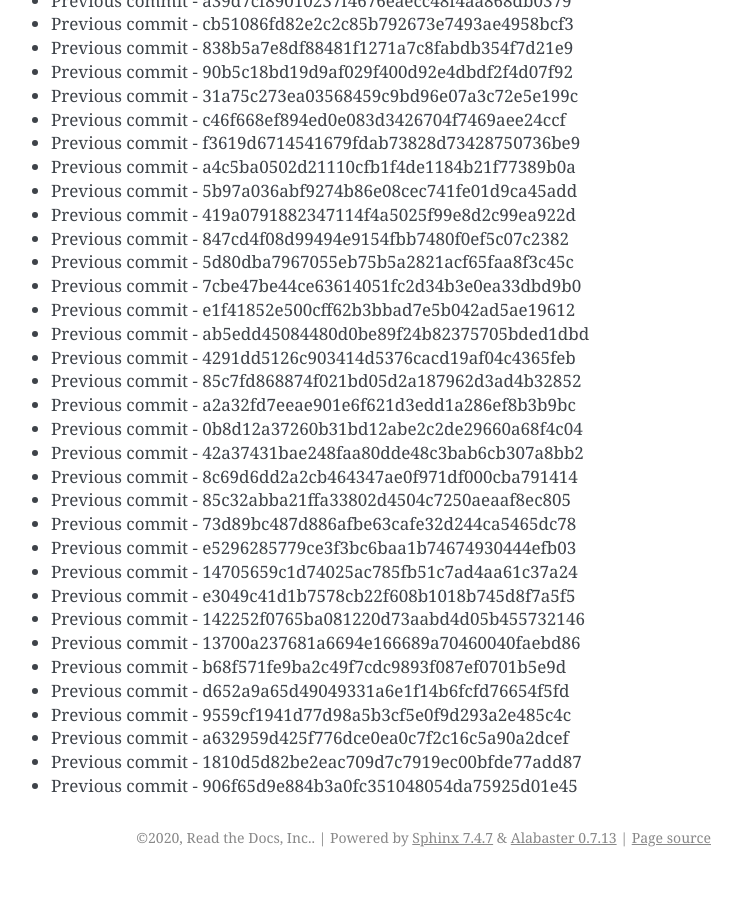
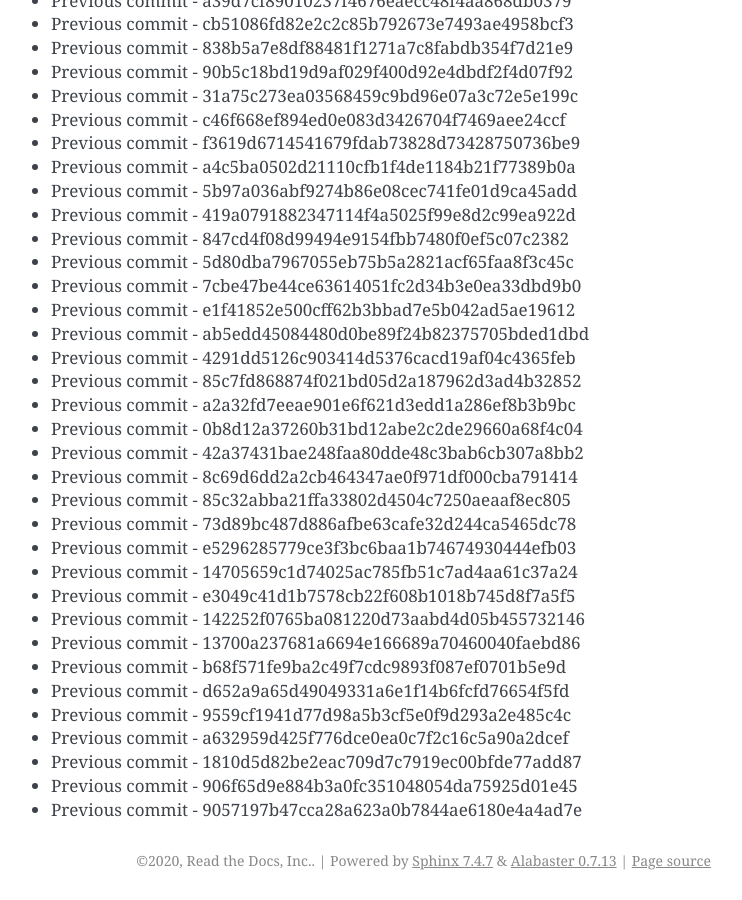
Before and after one commit to readthedocs/rtd-git-stresstest, a Sphinx documentation site: the page built from docs/updates.rst, in a window 1280 px wide and 900 px high, scrolled down 35208 px. Shown: the whole window, without its empty margins (399-1141 px from the left). Built offline with Sphinx 7.4.7, drawn with Linux system fonts in a browser that asks for light colours; before the commit the page ends 36085 px from its top, so only the background shows below that.

Commit message:
Generating commit from previous: 9057197b47cca28a623a0b7844ae6180e4a4ad7e

```diff
--- a/docs/updates.rst
+++ b/docs/updates.rst
@@ -1511,3 +1511,4 @@ It can be tested for any performance characteristics.
 * Previous commit - a632959d425f776dce0ea0c7f2c16c5a90a2dcef
 * Previous commit - 1810d5d82be2eac709d7c7919ec00bfde77add87
 * Previous commit - 906f65d9e884b3a0fc351048054da75925d01e45
+* Previous commit - 9057197b47cca28a623a0b7844ae6180e4a4ad7e
```
